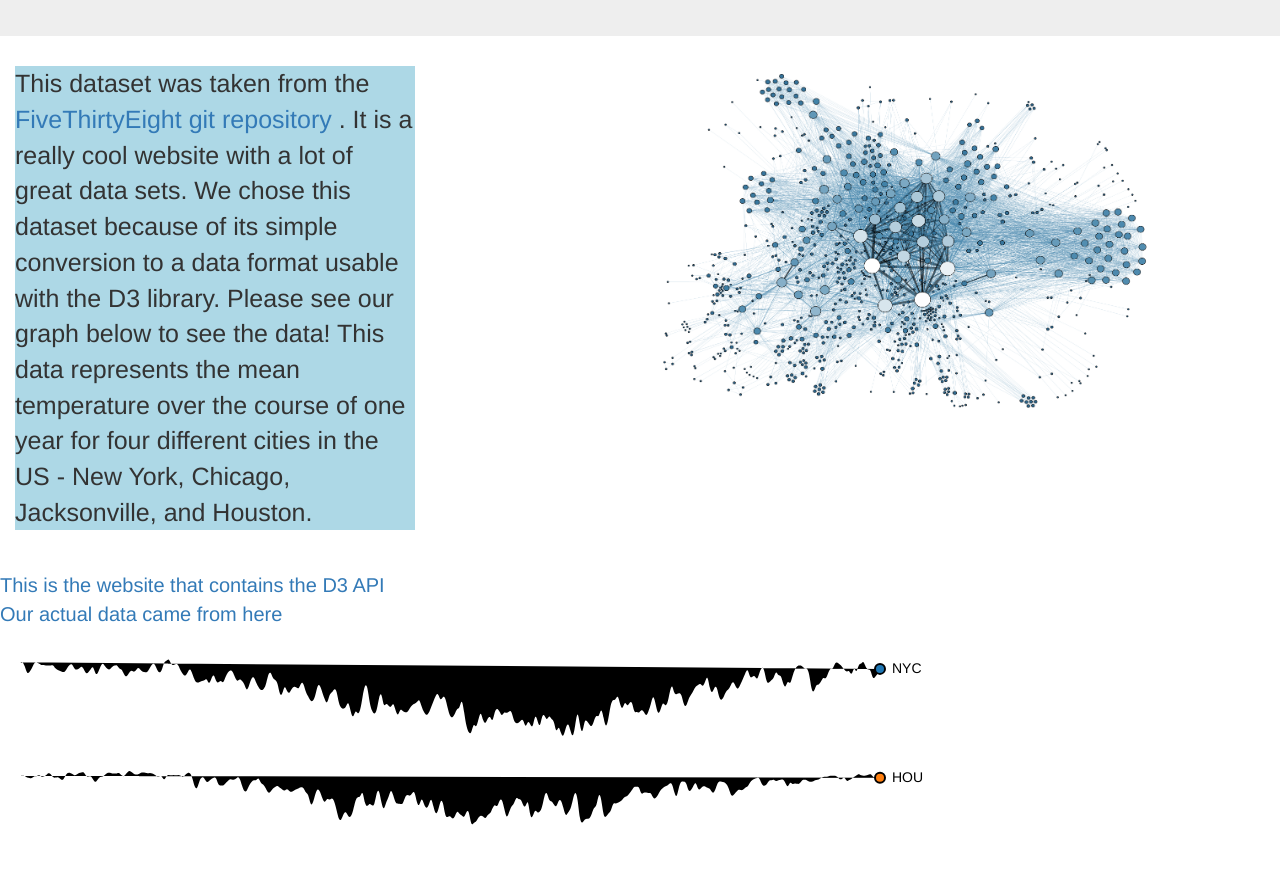
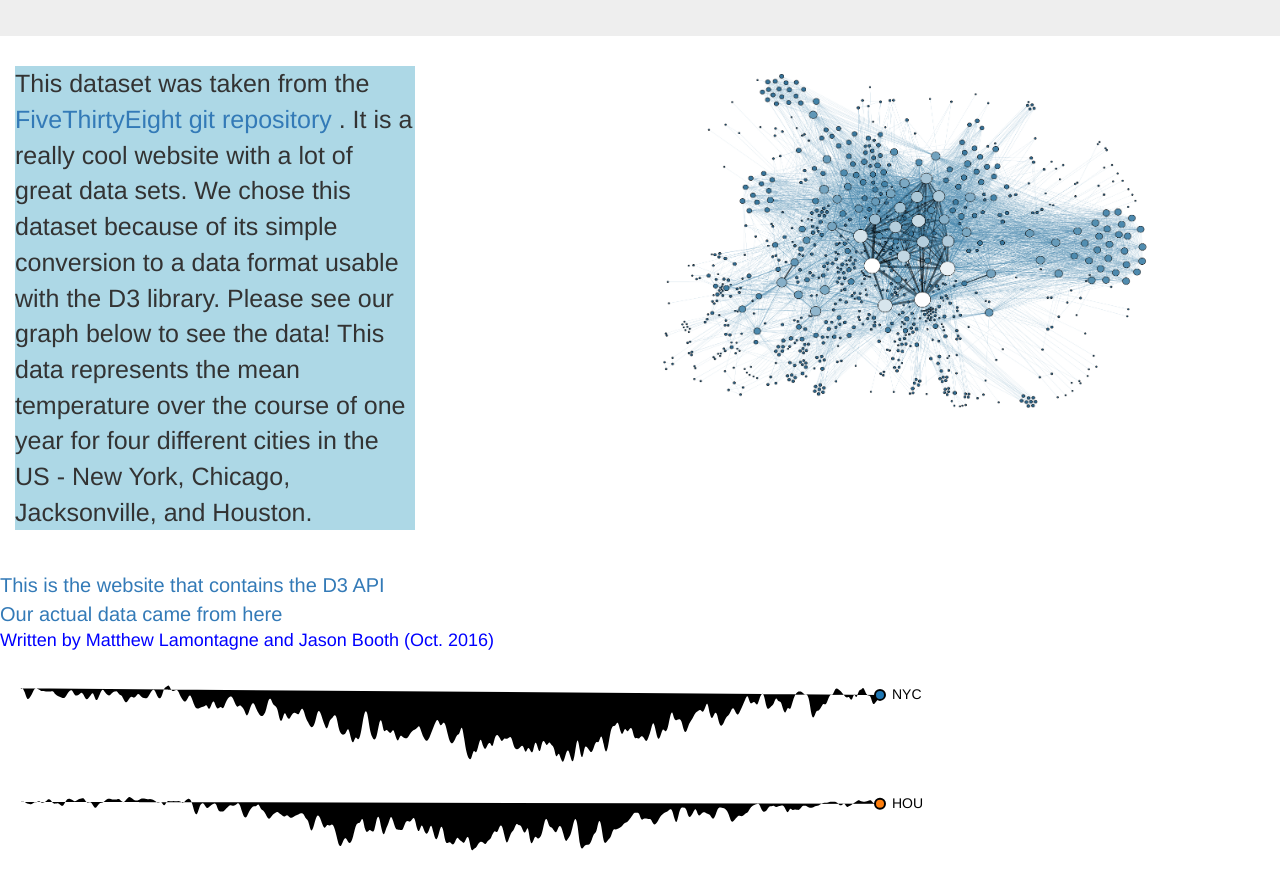
Before and after one commit to mlamontagne8/data_visualization_hh, a plain HTML site: page index.html in a window 1280 px wide. Shown: the part 159-1041 px from the top of the page. Drawn offline with nearby package versions, Linux system fonts and the light colour scheme.

Commit message:
post-hackathon edits
because I don't want to do my hw right now

```diff
--- a/css/styles.css
+++ b/css/styles.css
@@ -19,3 +19,9 @@
     display: block;
     margin: 0 auto;
 }
+
+#authors {
+    font-size: 18px;
+    color: blue;
+    margin: 0;
+}
--- a/index.html
+++ b/index.html
@@ -2,6 +2,9 @@
 <html>
 
 <head>
+    <meta name="description" content="Visualization of US Weather Data">
+    <meta name="author" content="Matthew Lamontagne">
+    <meta name="author" content="Jason Booth">
     <title>Data visualization website Matthew and Jason 10/1/2016</title>
     <script src="https://d3js.org/d3.v3.min.js"></script>
     <link rel="stylesheet" href="https://maxcdn.bootstrapcdn.com/bootstrap/3.3.7/css/bootstrap.min.css">
@@ -28,6 +31,7 @@
 <footer id="foot1">
     <a href="http://d3js.org" target="_blank">This is the website that contains the D3 API</a><br>
     <a href="https://github.com/fivethirtyeight/data/tree/master/us-weather-history" target="_blank">Our actual data came from here</a></footer>
+<p id = "authors">Written by Matthew Lamontagne and Jason Booth (Oct. 2016)</p>
 <script src="js/dataVis.js"></script>
 
 </html>
--- a/js/dataVis.js
+++ b/js/dataVis.js
@@ -1,51 +1,3 @@
-/*var data = [4, 8, 15, 16, 23, 42];
-
-var width = 420;
-var barHeight = 20;
-
-var x = d3.scaleLinear()
-    .domain([0, d3.max(data)])
-    .range([0, width]);
-
-var chart = d3.select(".chart")
-    .attr("width", width)
-    .attr("height", barHeight * data.length);
-
-var bar = chart.selectAll("g")
-    .data(data)
-    .enter().append("g")
-    .attr("transform", function(d, i) { return "translate(0," + i * barHeight + ")"; });
-
-bar.append("rect")
-    .attr("width", x)
-    .attr("height", barHeight - 1);
-
-bar.append("text")
-    .attr("x", function(d) { return x(d) - 3; })
-    .attr("y", barHeight / 2)
-    .attr("dy", ".35em")
-    .text(function(d) { return d; });*/
-/*var dates = [];
-var weatherData = [];
-
-function parseData() {
-    d3.csv("data/us-weather-history/KNYC.csv", function(data) {
-        var parse = d3.time.format("%Y-%m-%-d").parse;
-        for (i = 0; i < data.length; i++) {
-            dates[i] = parse(data[0].date);
-        }
-        console.log("In function call: " + dates[0]);
-        console.log(data[0].city);
-        for (i = 0; i < data.length; i++) {
-            weatherData[i] = data[i];
-        }
-    });
-}
-
-function display() {
-    parseData();
-}
-*/
 var m = [20, 20, 30, 20],
     w = 960 - m[1] - m[3],
     h = 500 - m[0] - m[2];
@@ -84,7 +36,7 @@ var area = d3.svg.area()
     .x(function(d) { return x(d.date); })
     .y1(function(d) { return y(d.actual_mean_temp); });
 
-d3.csv("data/us-weather-history/KNYC.csv", function(data) {
+d3.csv("data/us-weather-history/weatherData.csv", function(data) {
     var parse = d3.time.format("%Y-%m-%-d").parse;
     // Nest stock values by symbol.
     symbols = d3.nest()
```
Also changed, not shown: data/us-weather-history/weatherData.csv (renamed from data/us-weather-history/KNYC.csv).
